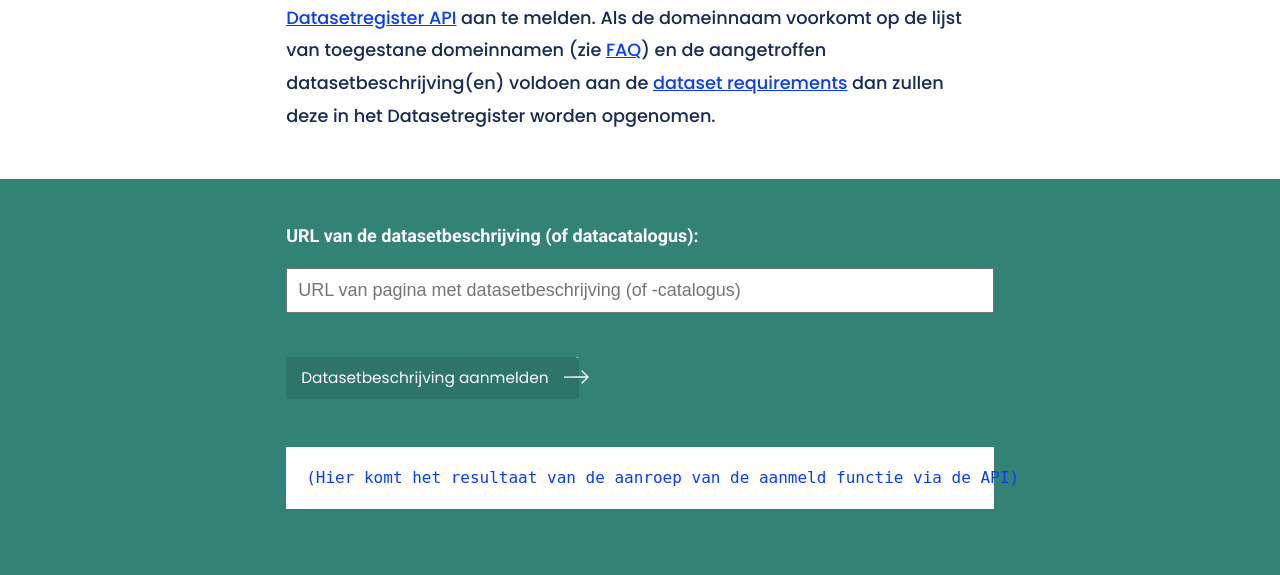
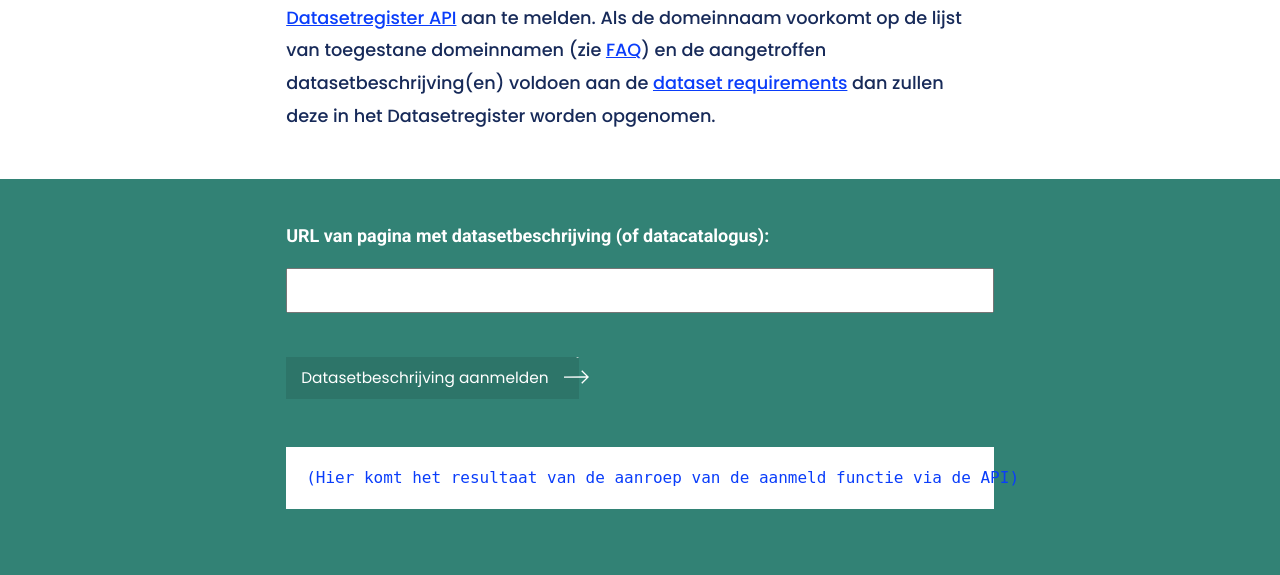
Before and after one commit to netwerk-digitaal-erfgoed/registry-demo, a PHP site: page /viaurl.php in a window 1280 px wide. Shown: the part 269-844 px from the top of the page. Run offline with PHP 8.4, Linux system fonts and the light colour scheme.

Commit message:
removed placeholder (duplicate text)

```diff
--- a/web/validate.php
+++ b/web/validate.php
@@ -8,8 +8,8 @@
    </section>
    <section id="" class="m-flex c-module c-module--doorway p-t-space p-b-space m-theme-bg m-theme--teal m-txt-clr--inverse">
       <div class="o-container o-container__small">
-         <label>URL van de datasetbeschrijving (of datacatalogus):</label>
-         <input type="url" id="datasetdescriptionurl" placeholder="URL van pagina met datasetbeschrijving (of -catalogus)" class="form-control form-control-lg" name="db_url" value=""><br>
+         <label>URL van pagina met datasetbeschrijving (of datacatalogus):</label>
+         <input type="url" id="datasetdescriptionurl" class="form-control form-control-lg" name="db_url" value=""><br>
          <span class="btn btn--arrow m-t-half-space" onclick="call_api()">
             Datasetbeschrijving valideren
             <svg class="rect">
--- a/web/viaurl.php
+++ b/web/viaurl.php
@@ -7,8 +7,8 @@
    </section>
    <section id="" class="m-flex c-module c-module--doorway p-t-space p-b-space m-theme-bg m-theme--teal m-txt-clr--inverse">
       <div class="o-container o-container__small">
-         <label>URL van de datasetbeschrijving (of datacatalogus):</label>
-         <input type="url" id="datasetdescriptionurl" placeholder="URL van pagina met datasetbeschrijving (of -catalogus)" class="form-control form-control-lg" name="db_url" value=""><br>
+         <label>URL van pagina met datasetbeschrijving (of datacatalogus):</label>
+         <input type="url" id="datasetdescriptionurl" class="form-control form-control-lg" name="db_url" value=""><br>
          <span class="btn btn--arrow m-t-half-space" onclick="call_api()">
             Datasetbeschrijving aanmelden
             <svg class="rect">
```
